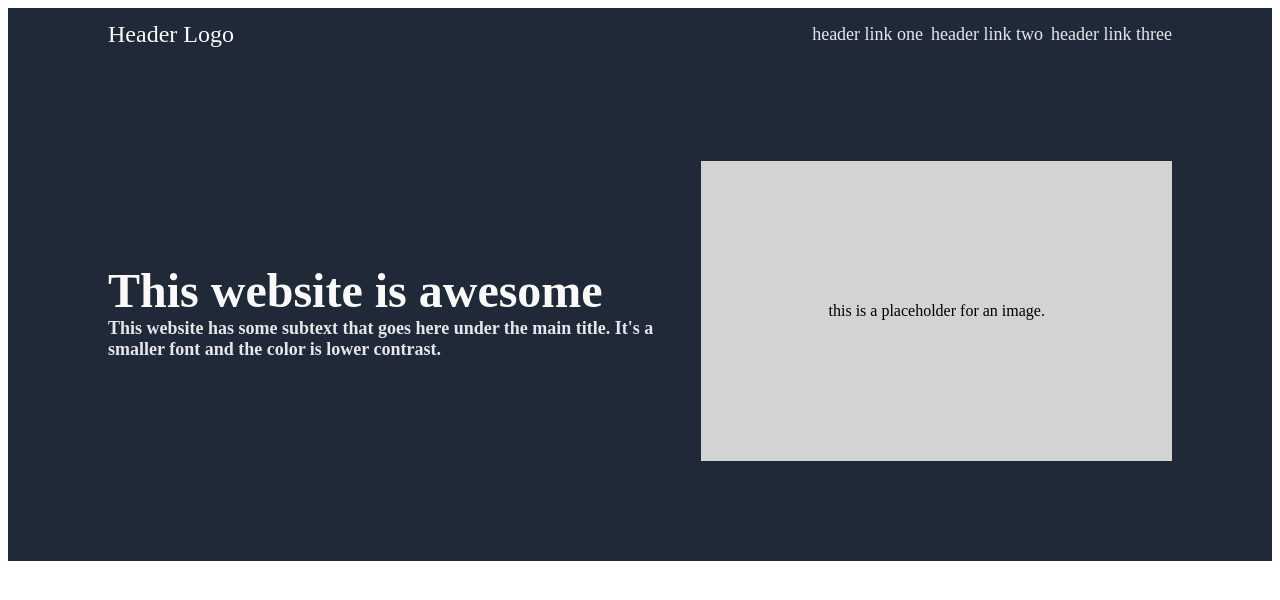
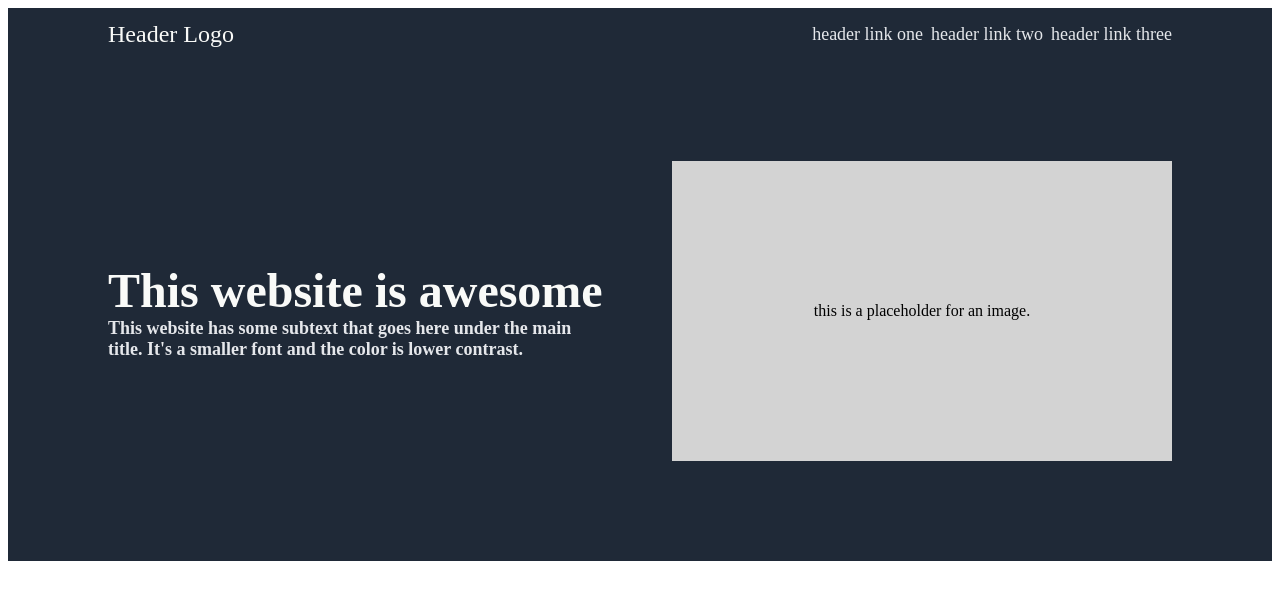
Before and after one commit to Clonky/odin-landing-page, a plain HTML site: page index.html in a window 1280 px wide. Drawn offline with Linux system fonts and the light colour scheme.

Commit message:
Handle flexbox sizing witgh flex in hero

```diff
--- a/style.css
+++ b/style.css
@@ -37,12 +37,14 @@ a {
     font-size: 48px;
     color: #F9FAF8;
     font-weight: 700;
+    flex: 1;
     display: flex;
     flex-direction: column;
 }
 
 .hero {
     justify-content: space-around;
+    gap: 64px;
     padding: 100px;
 }
 
@@ -55,6 +57,7 @@ a {
     width: 700px;
     height: 300px;
     background-color: lightgray;
+    flex: 1;
     display: flex;
     justify-content: center;
     align-items: center;
```
